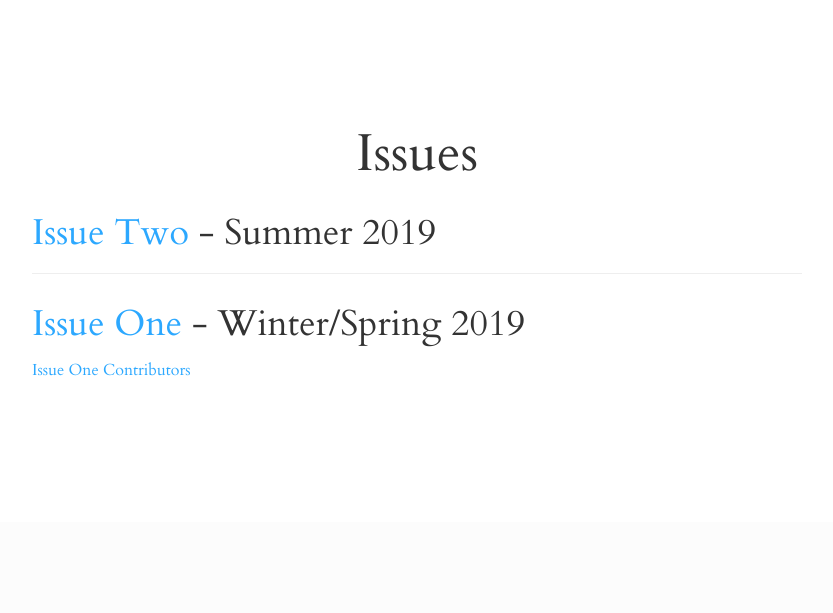
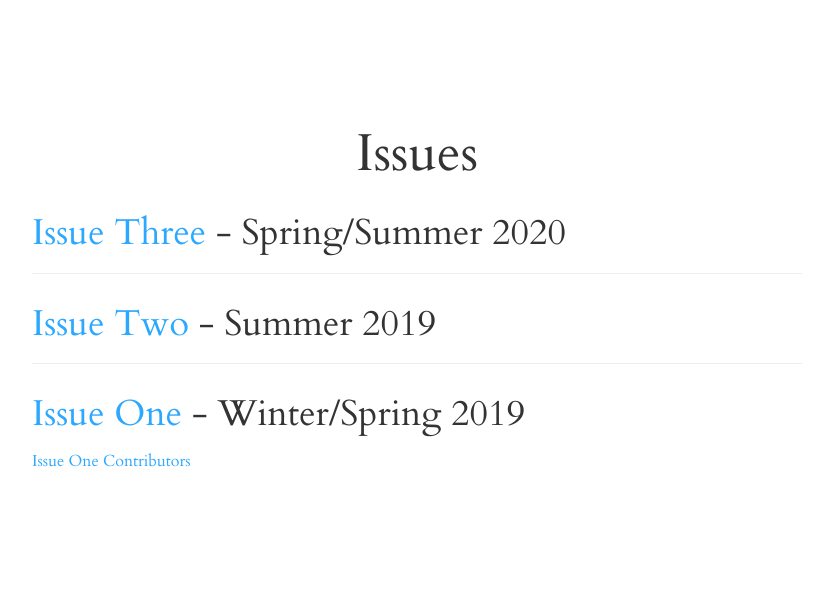
Before and after one commit to aschuman0/trestle-ties, a Flask app: page /issues in a window 1280 px wide. Shown: the part 544-1157 px from the top of the page, without its empty margins (223-1056 px from the left). Before the commit the page ends 920 px from the top, so only its background shows below. Run offline with Flask 2, Linux system fonts and the light colour scheme; some libraries are stand-ins or nearby versions.

Commit message:
adds links for issue three

```diff
--- a/templates/index.html
+++ b/templates/index.html
@@ -4,8 +4,8 @@
 {% block content %}
 {{ super() }}
 <div class="container tim-container" style="max-width:800px; padding-top:100px">
-   <h2 class="text-center"><a href="{{ url_for('issue_two') }}">Issue Two is here!</a></h2>
-   <!-- <h2 class="text-center"><a href="{{ url_for('submissions') }}">Issue Three Submissions Are Open!</a></h2> -->
+   <h2 class="text-center"><a href="{{ url_for('issue_three') }}">Issue Three is here!</a></h2>
+   <!-- <h2 class="text-center"><a href="{{ url_for('submissions') }}">Issue Four Submissions Are Open!</a></h2> -->
    <br />
    <h1 class="text-center">A Landscape of Emergence</h1>
    {{ mission }}
--- a/templates/issues/issue_index.html
+++ b/templates/issues/issue_index.html
@@ -4,6 +4,8 @@
 {{ super() }}
 <div class="container tim-container" style="max-width:800px; padding-top:100px">
    <h1 class="text-center">Issues</h1>
+   <h2><a href="{{ url_for('issue_three') }}">Issue Three</a> - Spring/Summer 2020</h2>
+   <hr />
    <h2><a href="{{ url_for('issue_two') }}">Issue Two</a> - Summer 2019</h2>
    <hr />
    <h2><a href="{{ url_for('issue_one') }}">Issue One</a> - Winter/Spring 2019</h2>
```
